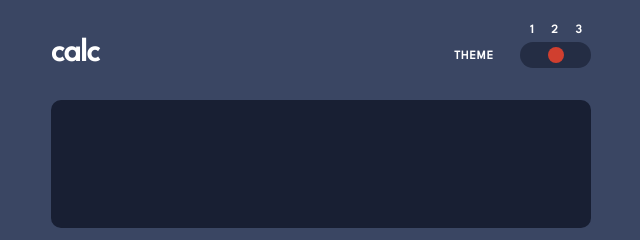
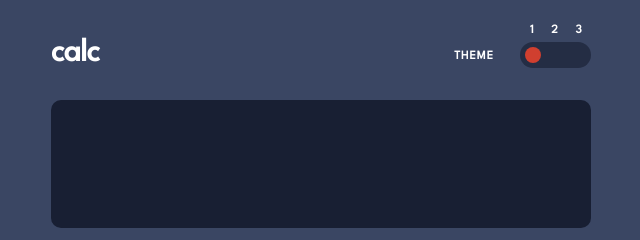
Before and after one commit to leevaan/Project-16-calculator-app-main, a plain HTML site: page index.html in a window 1280 px wide. Shown: the top 240 px of the page, 319-959 px from the left. Drawn offline with nearby package versions, Linux system fonts and the light colour scheme.

Commit message:
Update index.html

```diff
--- a/index.html
+++ b/index.html
@@ -52,7 +52,7 @@
            </div>
             <form action="#">
                 <label class="helper-black-color white-color theme" for="change-bckg-color">THEME</label>
-                <input id="change-bckg-color" class="range_keyboard-background" type="range" name="vol" min="0" step="30" max="60" >
+                <input id="change-bckg-color" class="range_keyboard-background" type="range" name="vol" min="0" step="30" max="60" value="0">
             </form>
         </div>
 
```
